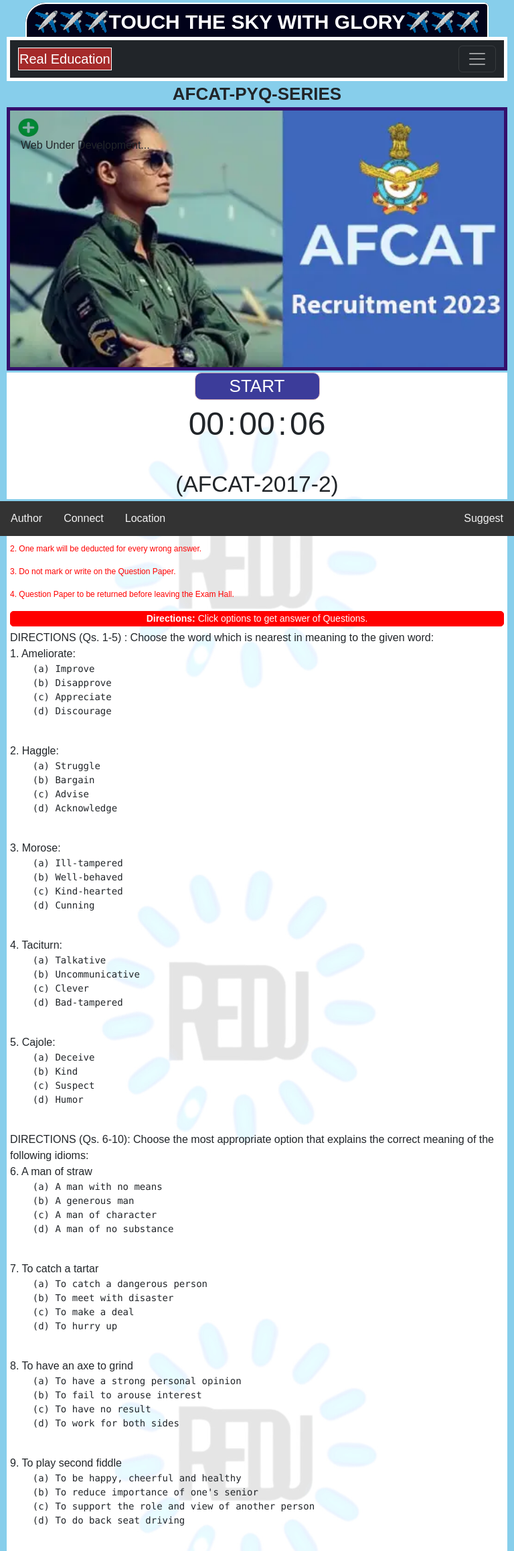
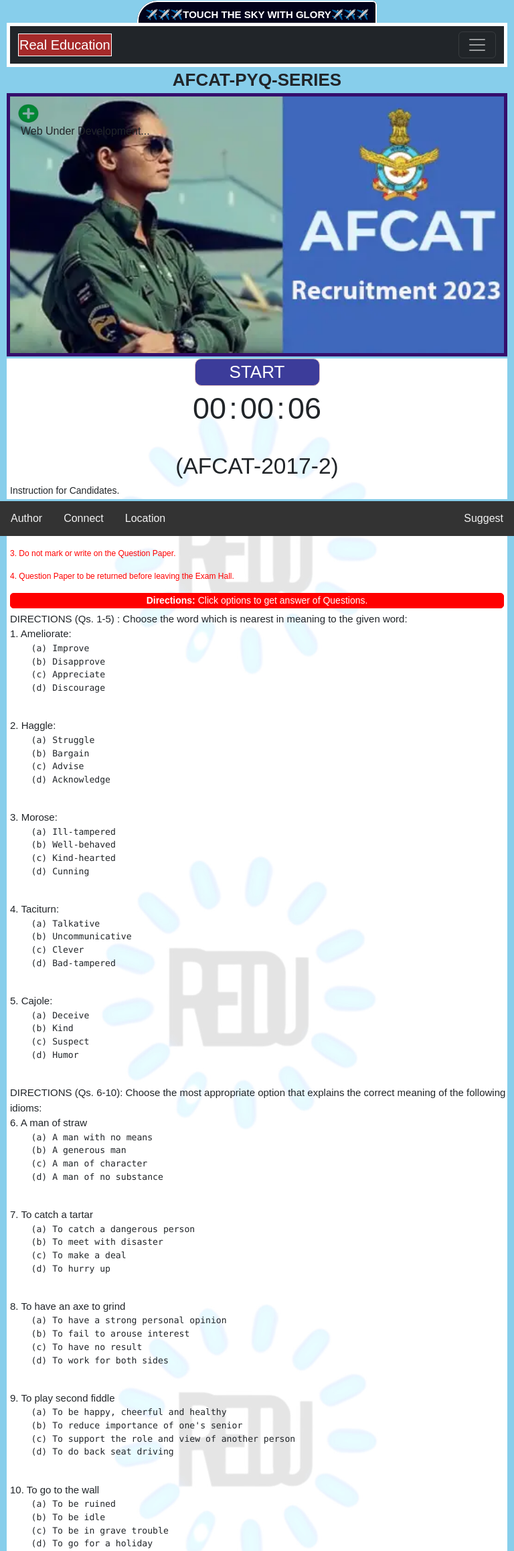
Before and after one commit to Real-Education/Practice, a PHP site: page /2017-1.html in a window 768 px wide. Shown: the top 2315 px of the page at 67% size. Run offline with PHP 8.4, Linux system fonts and the light colour scheme.

Commit message:
Update sub1.css

```diff
--- a/sub1.css
+++ b/sub1.css
@@ -355,6 +355,68 @@
 
 
 }
+/* responssive */
+
+
+@media screen and (max-width: 500px) and (min-width: 300px) {
+  .first{
+    font-size: 7px;
+
+  }
+  #main {
+    overflow:auto;
+    font-size:12px;
+  }
+}
+@media screen and (max-width: 900px) and (min-width: 600px) {
+.first{
+  font-size: 15px;
+
+}
+#main {
+  overflow:auto;
+  font-size: 15px;
+}
+
+}
+
+@media screen and (max-width:778px) and (min-width: 500px) {
+  .first{
+    font-size: 15px;
+
+  }
+  #main {
+    overflow:auto;
+    font-size: 15px;
+  }
+
+  }
+
+
+
+
+
+
+
+
+
+
+
+
+
+
+
+
+
+
+
+
+
+
+
+
+
+
 @media only screen and (max-width: 600px) {
 
 .first {
@@ -372,14 +434,14 @@
 @media only screen and (max-width: 300px) {
 
   .first {
-font-size: 7px;
+font-size: 20px;
   }
+#count{
+  font-size: 16px;
+}
 #main {
   font-size:10px;
-}
-#count{
-  font-size:10px;
+  overflow:auto;
 }
 
-
 }
```
